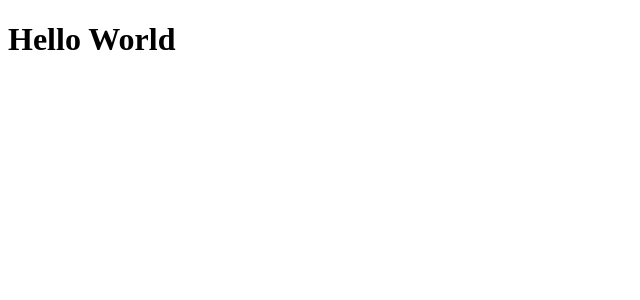
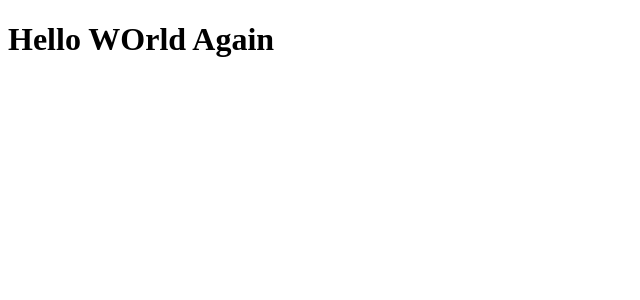
Before and after one commit to ItanuRomero/entusiastas, a Next.js app: page / in a window 1280 px wide. Shown: the top 300 px of the page, without its empty margins (0-640 px from the left). Built offline with nearby package versions, Linux system fonts and the light colour scheme.

Commit message:
feat: adjust test

```diff
--- a/pages/index.js
+++ b/pages/index.js
@@ -1,7 +1,7 @@
 function Home() {
     return (
     <>
-        <h1>Hello World</h1>
+        <h1>Hello WOrld Again</h1>
     </>
     )
 }
```
